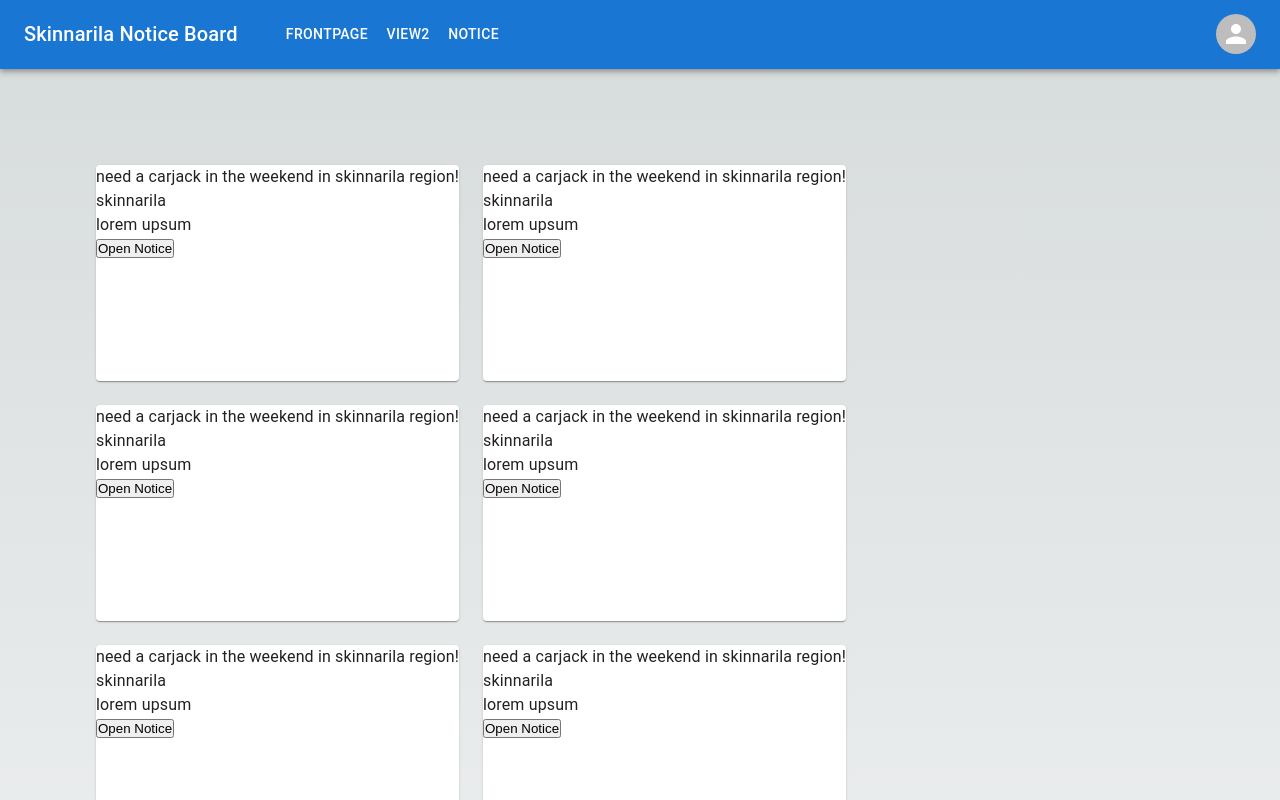
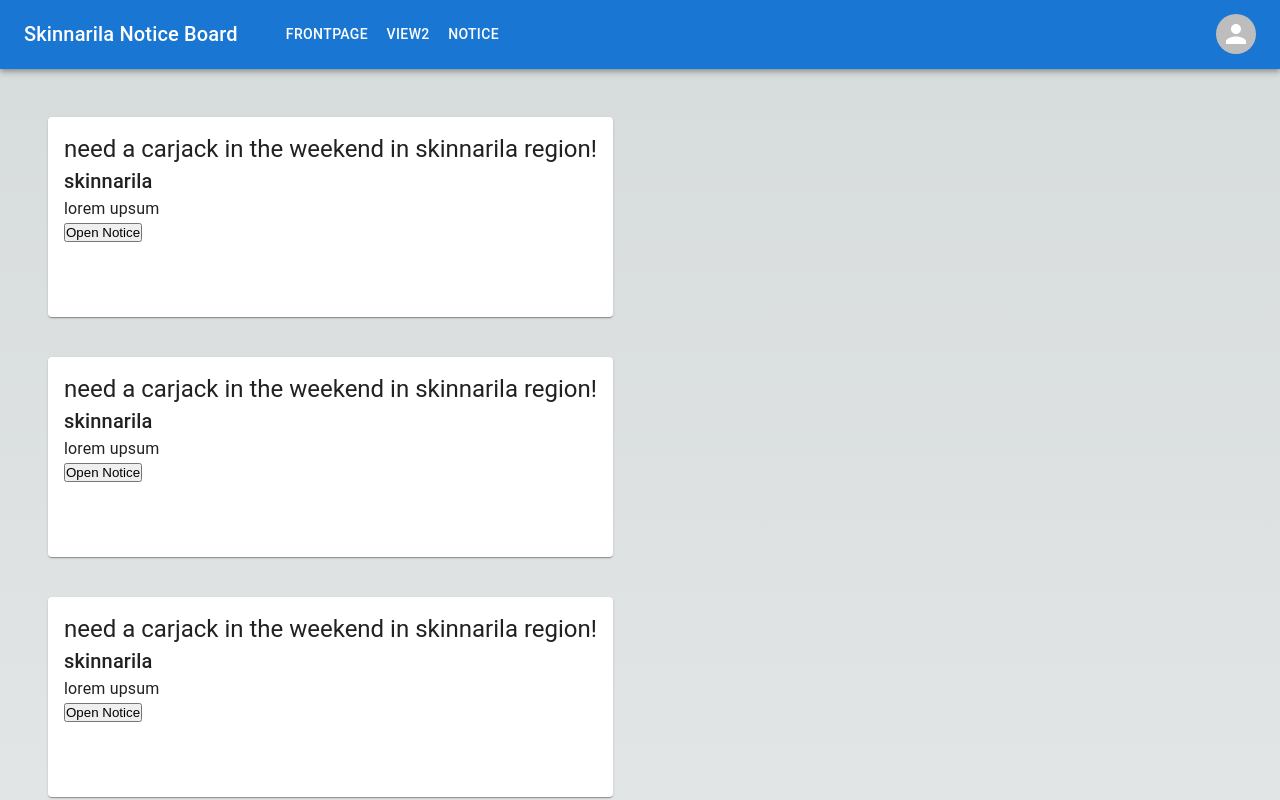
Before and after one commit to Mar-3/Codecamp2024, a Next.js app: page / in a window 1280 px wide. Shown: the top 800 px of the page. Built offline with nearby package versions, Linux system fonts and the light colour scheme.

Commit message:
added Account page, fixed bugs

```diff
--- a/src/app/Views/NoticeBox/NoticeBox.jsx
+++ b/src/app/Views/NoticeBox/NoticeBox.jsx
@@ -8,11 +8,11 @@ export const NoticeBox = ({props}) => {
   console.log(props.title, props.area, props.ingress);
   // Returniin kaikki renderävät komponentit ja html
   return (
-      <Grid alignContent={"space-around"} item xs="auto" minHeight="15rem">
-          <Paper sx={{ height: '100%'}}>
-            <Typography component="h4">{props.title}</Typography>
+      <Grid item xs="auto" minHeight="15rem" sx={{padding:'1rem'}}>
+          <Paper item sx={{ height: '100%', padding:'1rem'}}>
+            <Typography component="h4" variant="h5">{props.title}</Typography>
             <Grid item xs="auto">
-              <Typography component="h6">{props.area}</Typography>
+              <Typography component="h6" variant="h6">{props.area}</Typography>
             </Grid>
             <Typography component="p">{props.ingress}</Typography>
             <Notice props={props}/>
--- /dev/null
+++ b/src/app/Views/User/Account/Account.jsx
@@ -0,0 +1,15 @@
+'use client'
+import React from "react";
+import { FormControl, StyledInput, HelperText, Label , Grid} from "@mui/material"
+import { mockdata } from "@/app/mockdata";
+
+export const Account = ({props}) => {
+  // Logiikkaa yms
+
+  // Returniin kaikki renderävät komponentit ja html
+  return (
+    <>
+        <h1>Account Page</h1>
+    </>
+  )
+}
--- a/src/app/Views/User/Login/Login.jsx
+++ b/src/app/Views/User/Login/Login.jsx
@@ -13,7 +13,7 @@ export const Login = ({props}) => {
         <h1>LOGIN page</h1>
         <Button size="large" onClick={() => {
           setLoggedIn(true);
-          setView('Base');
+          setView('FrontPage');
         }}>LOGIN</Button>
     </>
   )
--- a/src/app/page.js
+++ b/src/app/page.js
@@ -9,7 +9,7 @@ import { Login } from './Views/User/Login/Login';
 import { Register } from './Views/User/Register/Register';
 import { Dashboard } from './Views/User/Dashboard/Dashboard';
 import { Profile } from './Views/User/Profile/Profile';
-
+import { Account } from './Views/User/Account/Account';
 
 
 export default function App() {
@@ -26,7 +26,8 @@ export default function App() {
     Login: {component: Login, props: [setLoggedIn, setView]},
     Register: {component: Register, props: []},
     Dashboard: {component: Dashboard, props: []},
-    Profile: {component: Profile, props: []}
+    Profile: {component: Profile, props: []},
+    Account: {component: Account, props: []}
   }
 
   const currentView = () => {
@@ -37,11 +38,7 @@ export default function App() {
     <>
     <Navbar changeView={setView} loggedIn={loggedIn} setLoggedIn={setLoggedIn}></Navbar>
     <main className={styles.main}>
-        <div className={styles.main}>
           {currentView()}
-
-
-        </div>
       </main>
     </>
   )
--- a/src/app/page.module.css
+++ b/src/app/page.module.css
@@ -4,8 +4,9 @@
   justify-content: space-between;
   align-items: center;
   padding: 3rem;
-  min-height: 100vh;
+  min-height: 95vh;
 }
+
 
 .description {
   display: inherit;
```
